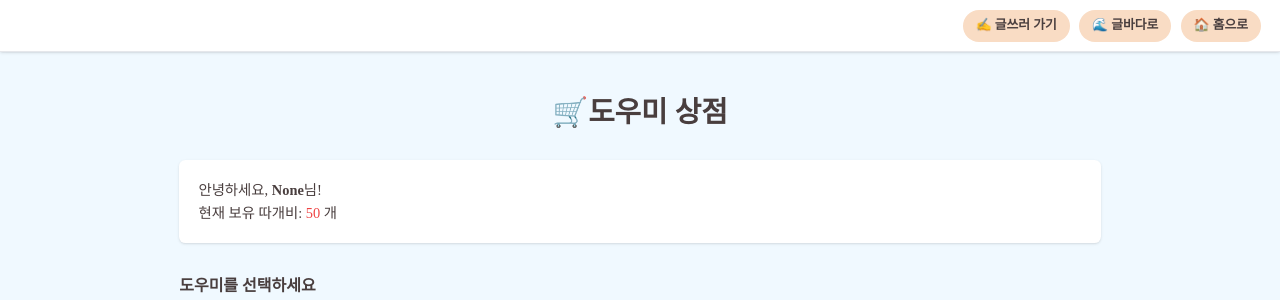
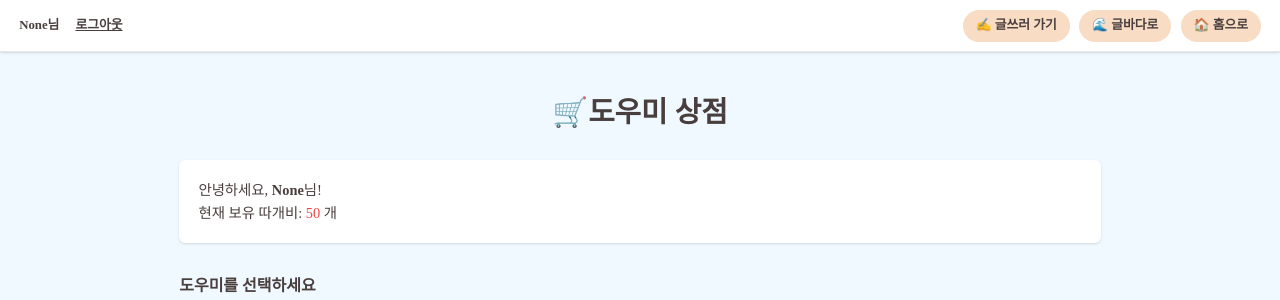
Before and after one commit to ttongguri/geulssung, a Django app: page /customizing/store/ in a window 1280 px wide. Shown: the top 300 px of the page. Run offline with Django 5.2, Linux system fonts and the light colour scheme; the visitor is signed in with stand-in values (Sample User, id 1); data that the repository does not hold is empty; some libraries are stand-ins or nearby versions; some web fonts are replaced.

Commit message:
글바다, 상점에 navbar 추가, navbar에 유저 정보/로그인 추가

```diff
--- a/geulssung/templates/base.html
+++ b/geulssung/templates/base.html
@@ -56,7 +56,7 @@
         </a>
       </div>
     {% else %}
-      <a href="{% url 'login' %}" class="underline hover:text-gray-600">로그인</a>
+      <a href="{% url 'login' %}" class="underline hover:text-gray-600">로그인/회원가입</a>
       <!-- <a href="{% url 'signup' %}" class="underline hover:text-gray-600">회원가입</a> -->
     {% endif %}
   </div>
--- a/geulssung/templates/nav_bar.html
+++ b/geulssung/templates/nav_bar.html
@@ -1,5 +1,20 @@
 <!-- 상단 네비게이션 -->
-<div class="fixed top-0 left-0 right-0 bg-white border-b shadow px-6 py-3 flex justify-end gap-3 z-50">
+<div class="fixed top-0 left-0 right-0 bg-white border-b shadow px-6 py-3 flex items-center justify-between z-50">
+<!-- <div class="fixed top-0 left-0 right-0 bg-white border-b shadow px-6 py-3 flex justify-end gap-3 z-50"> -->
+
+  <!-- 왼쪽: 로그인 / 회원가입 / 회원정보 -->
+  <div class="text-[15px] md:text-base font-semibold space-x-4">
+    {% if user.is_authenticated %}
+      <span>{{ user.nickname }}님</span>
+      <a href="{% url 'logout' %}" class="underline hover:text-gray-600">로그아웃</a>
+    {% else %}
+      <a href="{% url 'login' %}" class="underline hover:text-gray-600">로그인/회원가입</a>
+      <!-- <a href="{% url 'signup' %}" class="underline hover:text-gray-600">회원가입</a> -->
+    {% endif %}
+  </div>
+
+  <!-- 오른쪽: 글쓰기·글바다·홈 버튼 -->
+  <div class="flex gap-3">
     {% if user.is_authenticated %}
       <a href="{% url 'write' %}"
         class="{% if request.path == '/geulssung/write/' %}bg-blue-300{% else %}bg-[#F9DCC4] hover:bg-[#f7cbaa]{% endif %} text-[#493E3E] font-bold px-4 py-2 rounded-full transition">
@@ -22,3 +37,4 @@
       🏠 홈으로
     </a>
   </div>
+</div>
```
Also changed, not shown: geulssung/templates/customizing/store.html (+6 -6 lines). Lines whose indentation alone changed are shown as unchanged.
